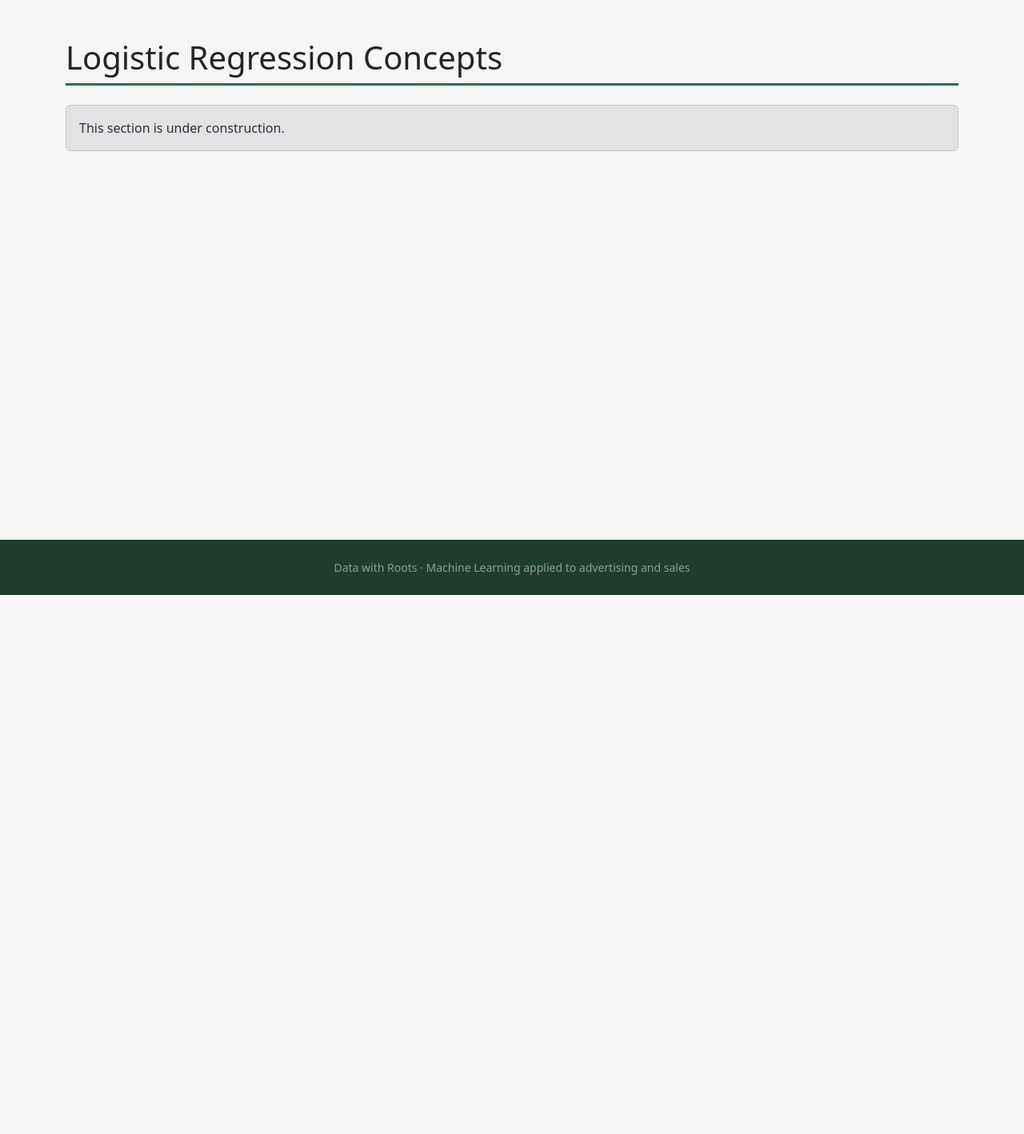
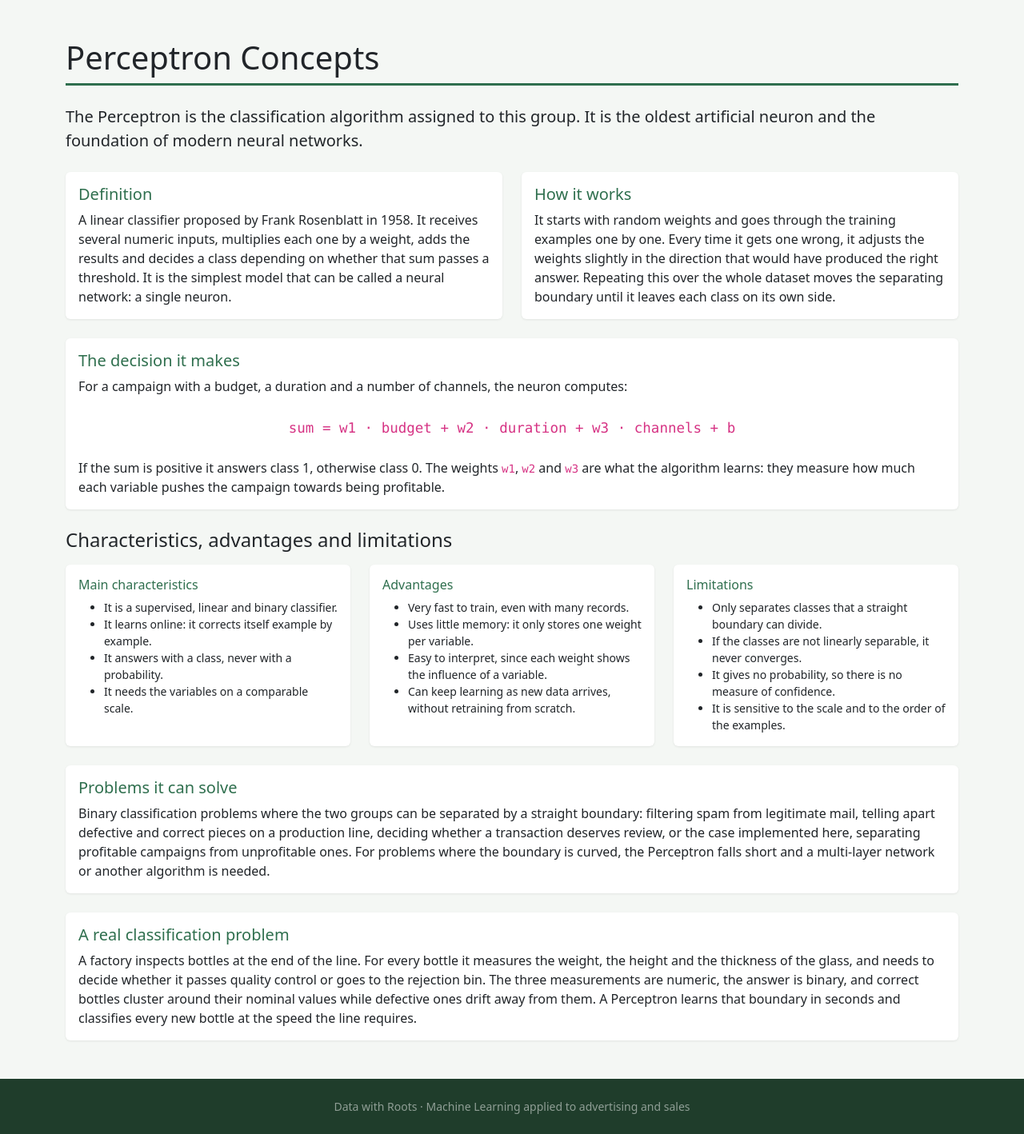
Before and after one commit to santiagocardonasb-lang/Machine-Learning, a Flask app: page /perceptron/concepts in a window 1280 px wide. Shown: the part 56-1474 px from the top of the page at 80% size. Before the commit the page ends 800 px from the top, so only its background shows below. Run offline with Flask 3, Linux system fonts and the light colour scheme; parts of the project's set-up code (start-up, migrations or seed data) failed here and were passed over.

Commit message:
feat: add perceptron concepts page

```diff
--- a/templates/perceptron_concepts.html
+++ b/templates/perceptron_concepts.html
@@ -1,6 +1,133 @@
 {% extends "base.html" %}
-{% block title %}Logistic Regression Concepts{% endblock %}
+
+{% block title %}Perceptron Concepts{% endblock %}
+
 {% block content %}
-<h1 class="page-title">Logistic Regression Concepts</h1>
-<div class="alert alert-secondary">This section is under construction.</div>
+<h1 class="page-title">Perceptron Concepts</h1>
+
+<p class="lead mb-4">
+    The Perceptron is the classification algorithm assigned to this group. It is the oldest
+    artificial neuron and the foundation of modern neural networks.
+</p>
+
+<div class="row g-4 mb-4">
+    <div class="col-lg-6">
+        <div class="card h-100">
+            <div class="card-body">
+                <h2 class="h5 card-title text-brand">Definition</h2>
+                <p class="card-text mb-0">
+                    A linear classifier proposed by Frank Rosenblatt in 1958. It receives
+                    several numeric inputs, multiplies each one by a weight, adds the results
+                    and decides a class depending on whether that sum passes a threshold. It is
+                    the simplest model that can be called a neural network: a single neuron.
+                </p>
+            </div>
+        </div>
+    </div>
+    <div class="col-lg-6">
+        <div class="card h-100">
+            <div class="card-body">
+                <h2 class="h5 card-title text-brand">How it works</h2>
+                <p class="card-text mb-0">
+                    It starts with random weights and goes through the training examples one by
+                    one. Every time it gets one wrong, it adjusts the weights slightly in the
+                    direction that would have produced the right answer. Repeating this over
+                    the whole dataset moves the separating boundary until it leaves each class
+                    on its own side.
+                </p>
+            </div>
+        </div>
+    </div>
+</div>
+
+<div class="card mb-4">
+    <div class="card-body">
+        <h2 class="h5 card-title text-brand">The decision it makes</h2>
+        <p>
+            For a campaign with a budget, a duration and a number of channels, the neuron
+            computes:
+        </p>
+        <p class="text-center fs-5 my-4">
+            <code>sum = w1 · budget + w2 · duration + w3 · channels + b</code>
+        </p>
+        <p class="mb-0">
+            If the sum is positive it answers class 1, otherwise class 0. The weights
+            <code>w1</code>, <code>w2</code> and <code>w3</code> are what the algorithm learns:
+            they measure how much each variable pushes the campaign towards being profitable.
+        </p>
+    </div>
+</div>
+
+<h2 class="h4 mb-3">Characteristics, advantages and limitations</h2>
+
+<div class="row g-4 mb-4">
+    <div class="col-lg-4">
+        <div class="card h-100">
+            <div class="card-body">
+                <h3 class="h6 text-brand">Main characteristics</h3>
+                <ul class="small mb-0">
+                    <li>It is a supervised, linear and binary classifier.</li>
+                    <li>It learns online: it corrects itself example by example.</li>
+                    <li>It answers with a class, never with a probability.</li>
+                    <li>It needs the variables on a comparable scale.</li>
+                </ul>
+            </div>
+        </div>
+    </div>
+    <div class="col-lg-4">
+        <div class="card h-100">
+            <div class="card-body">
+                <h3 class="h6 text-brand">Advantages</h3>
+                <ul class="small mb-0">
+                    <li>Very fast to train, even with many records.</li>
+                    <li>Uses little memory: it only stores one weight per variable.</li>
+                    <li>Easy to interpret, since each weight shows the influence of a variable.</li>
+                    <li>Can keep learning as new data arrives, without retraining from scratch.</li>
+                </ul>
+            </div>
+        </div>
+    </div>
+    <div class="col-lg-4">
+        <div class="card h-100">
+            <div class="card-body">
+                <h3 class="h6 text-brand">Limitations</h3>
+                <ul class="small mb-0">
+                    <li>Only separates classes that a straight boundary can divide.</li>
+                    <li>If the classes are not linearly separable, it never converges.</li>
+                    <li>It gives no probability, so there is no measure of confidence.</li>
+                    <li>It is sensitive to the scale and to the order of the examples.</li>
+                </ul>
+            </div>
+        </div>
+    </div>
+</div>
+
+<div class="card mb-4">
+    <div class="card-body">
+        <h2 class="h5 card-title text-brand">Problems it can solve</h2>
+        <p class="mb-0">
+            Binary classification problems where the two groups can be separated by a straight
+            boundary: filtering spam from legitimate mail, telling apart defective and correct
+            pieces on a production line, deciding whether a transaction deserves review, or the
+            case implemented here, separating profitable campaigns from unprofitable ones.
+            For problems where the boundary is curved, the Perceptron falls short and a
+            multi-layer network or another algorithm is needed.
+        </p>
+    </div>
+</div>
+
+<div class="card">
+    <div class="card-body">
+        <h2 class="h5 card-title text-brand">A real classification problem</h2>
+        <p class="mb-0">
+            A factory inspects bottles at the end of the line. For every bottle it measures the
+            weight, the height and the thickness of the glass, and needs to decide whether it
+            passes quality control or goes to the rejection bin. The three measurements are
+            numeric, the answer is binary, and correct bottles cluster around their nominal
+            values while defective ones drift away from them. A Perceptron learns that boundary
+            in seconds and classifies every new bottle at the speed the line requires.
+        </p>
+    </div>
+</div>
+
 {% endblock %}
```
